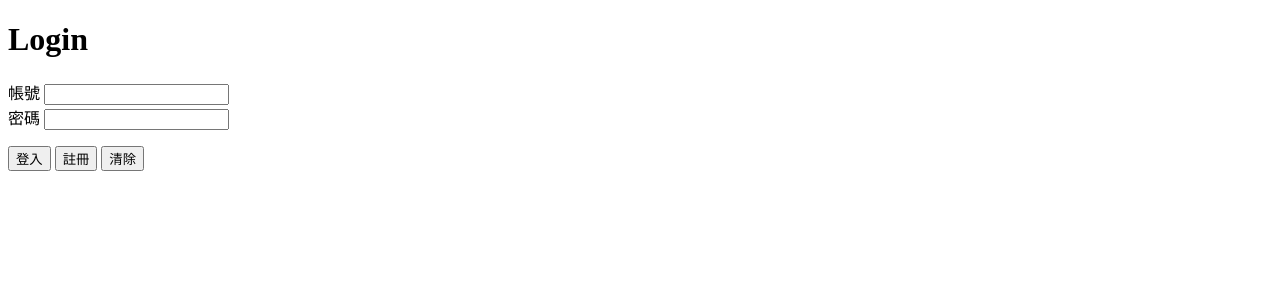
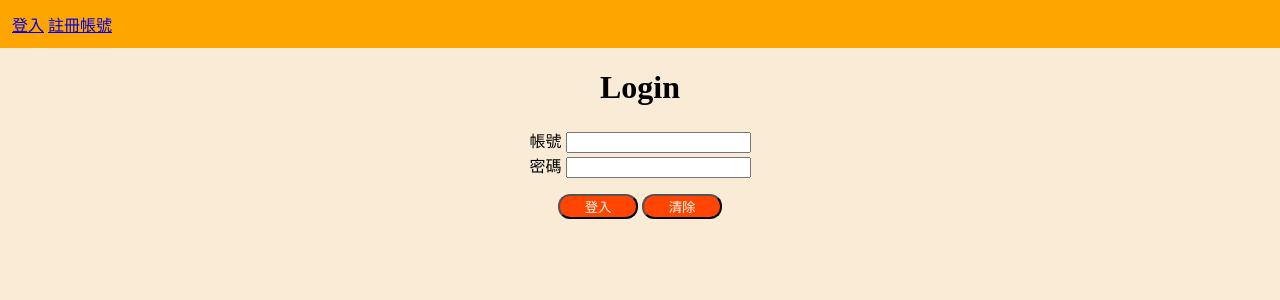
Before and after one commit to 17app001/django-todolist, a Django app: page /user/login/ in a window 1280 px wide. Shown: the top 300 px of the page. Run offline with Django 5.2, Linux system fonts and the light colour scheme.

Commit message:
完成基礎樣板base.html跟繼承

```diff
--- /dev/null
+++ b/templates/base.html
@@ -0,0 +1,50 @@
+<!DOCTYPE html>
+<html lang="zh-Hant">
+
+<head>
+    <meta charset="UTF-8">
+    <meta name="viewport" content="width=device-width, initial-scale=1.0">
+    <title>{% block title %}{% endblock %}</title>
+    <style>
+        #message {
+            color: red;
+        }
+
+        body {
+            margin: 0;
+            background-color: antiquewhite;
+        }
+
+        #navbar {
+            background-color: orange;
+            padding: 12px;
+        }
+
+        #container {
+            margin: 12px;
+            text-align: center;
+        }
+    </style>
+    {% block style %}
+
+    {% endblock %}
+</head>
+
+<body>
+    <div id="navbar">
+        {% if user.is_authenticated %}
+        使用者名稱:{{user.username}} <a href="{% url 'logout' %}">登出</a>
+        {% else %}
+        <a href="{% url 'login' %}">登入</a>
+        <a href="{% url 'register' %}">註冊帳號</a>
+        {% endif %}
+    </div>
+    <div id="container">
+        {% block content %}
+
+        {% endblock %}
+    </div>
+    <p id="message">{{message}}</p>
+</body>
+
+</html>
--- a/user/templates/user/login.html
+++ b/user/templates/user/login.html
@@ -1,13 +1,18 @@
-<!DOCTYPE html>
-<html lang="en">
+{% extends 'base.html' %}
+{% block title %}登入頁面{% endblock %}
+{% block style %}
+<style>
+    .button-style {
+        background-color: orangered;
+        color: white;
+        width: 80px;
+        border-radius: 12px;
+    }
+</style>
+{% endblock %}
 
-<head>
-    <meta charset="UTF-8">
-    <meta name="viewport" content="width=device-width, initial-scale=1.0">
-    <title>登入頁面</title>
-</head>
 
-<body>
+{% block content %}
 <h1>Login</h1>
 <form action="" method="POST">
     {% csrf_token %}
@@ -16,12 +21,9 @@
     <label for="id-password">密碼</label>
     <input type="password" name="password" id="id-password" /><br />
     <p>
-            <input type="submit" name="login" value="登入"></button>
-            <input type="submit" name="register" value="註冊"></button>
-            <button type="reset">清除</button>
+        <input class="button-style" type="submit" name="login" value="登入"></button>
+        <!-- <input type="submit" name="register" value="註冊"></button> -->
+        <button class="button-style" type="reset">清除</button>
     </p>
 </form>
-    <p id="message">{{message}}</p>
-</body>
-
-</html>
+{% endblock %}
```
Also changed, not shown: user/templates/user/profile.html (+5 -15 lines), user/templates/user/register.html (+4 -14 lines). Lines whose indentation alone changed are shown as unchanged.
